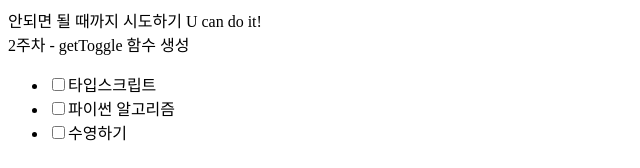
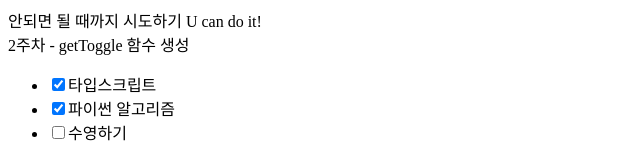
Before and after one commit to YWTechIT/todo-list_with_typescript, a React (Create React App) app: page / in a window 1280 px wide. Shown: the top 168 px of the page, without its empty margins (0-640 px from the left). Built offline with nearby package versions, Linux system fonts and the light colour scheme.

Commit message:
ADD Props getToggleState Function
getToggleState 함수 props로 넘겨주기

```diff
--- a/src/components/TodoItem/index.tsx
+++ b/src/components/TodoItem/index.tsx
@@ -1,19 +1,23 @@
 import React from "react";
 
-export interface Todo {
-  id: number;
+export interface TodoType {
+  id: string;
   text: string;
   done: boolean;
 }
 
-const TodoItem = (props: Todo) => {
-  const { text, done } = props;
+interface Todo {
+  todo: TodoType
+  getToggleState: (id: string) => void;
+}
+
+const TodoItem = ({ todo, getToggleState}: Todo) => {
 
   return (
-    <li>
-      <label>
-        <input type="checkbox" />
-        {text}
+    <li id={todo.id}>
+      <label className={todo.done ? "complete" : undefined}>
+        <input type="checkbox" checked={todo.done} onChange={() => getToggleState(todo.id)} />
+        {todo.text}
       </label>
     </li>
   );
--- a/src/components/TodoItemBox/index.tsx
+++ b/src/components/TodoItemBox/index.tsx
@@ -1,17 +1,18 @@
 import React from "react";
-import TodoItem, { Todo } from "../TodoItem";
+import TodoItem, { TodoType } from "../TodoItem";
 
 interface Todos {
-  todos: Todo[];
+  todos: TodoType[];
+  getToggleState: (id: string) => void;
 }
 
-const TodoItemBox = (props: Todos) => {
-  const { todos } = props;
+const TodoItemBox = ({todos, getToggleState}: Todos) => {
+
   return (
     <>
       <ul>
         {todos.map((todo) => (
-          <TodoItem {...todo} key={todo.id}></TodoItem>
+          <TodoItem todo={todo} key={todo.id} getToggleState={getToggleState}></TodoItem>
         ))}
       </ul>
     </>
```
